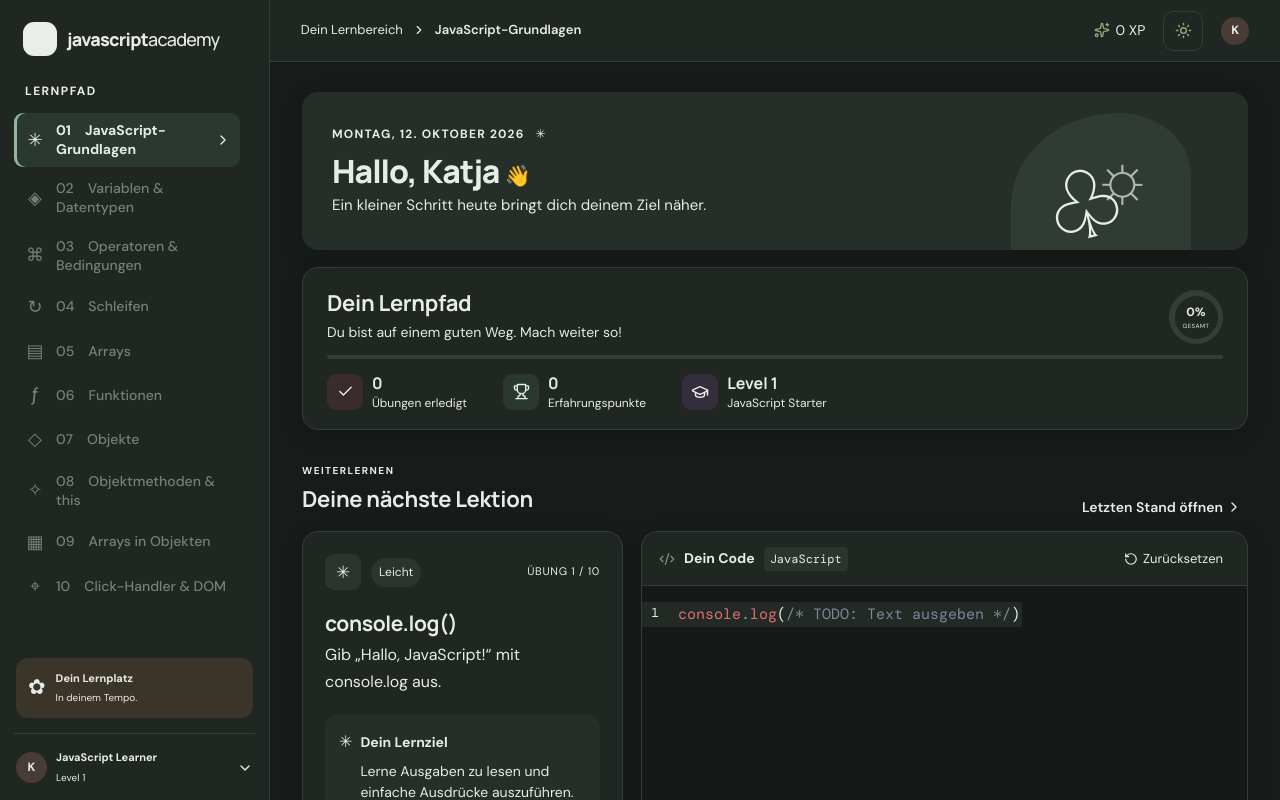
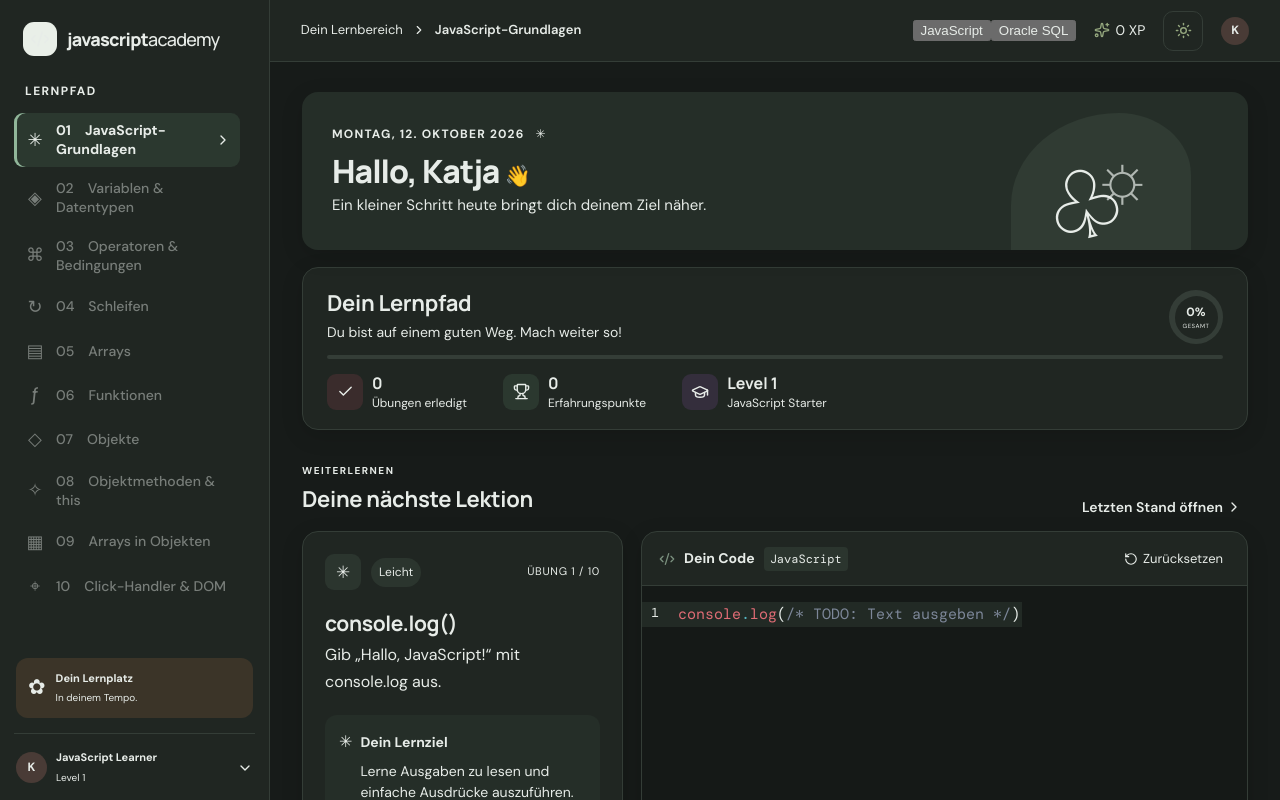
Before and after one commit to devbylima/JavaScript-Academy, a React (Vite) app: page / in a window 1280 px wide. Built offline with nearby package versions, Linux system fonts and the light colour scheme.

Commit message:
Extend JavaScript Academy learning and SQL path

```diff
--- a/src/main.jsx
+++ b/src/main.jsx
@@ -9,6 +9,8 @@ import { beginnerGuides, beginnerLessonText } from './data/beginnerExercises.js'
 import { chapterUnlocked, completeExercise, loadProgress, saveProgress } from './core/progress.js';
 import { gradeRun } from './core/grading.js';
 import { readTheme, saveTheme } from './core/theme.js';
+import { getPlaygroundType } from './core/playgrounds.js';
+import { SQLLearningPath } from './SQLLearningPath.jsx';
 import './styles.css';
 import './responsive-theme.css';
 
@@ -110,15 +112,32 @@ const chapters = topics.map((topic, ci) => ({...topic, id:ci+1, lesson:beginnerL
 
 function readProgress(){ return loadProgress(localStorage, chapters.reduce((n,c)=>n+c.exercises.length,0)); }
 function escapeScript(code){ return code.replace(/<\/script/gi, '<\\/script'); }
-function makeDocument(code, runId, checkCode = '', theme = 'light') {
+const defaultDomHtml = '<button id="action" type="button">Klick mich</button><button id="reset" type="button">Zurücksetzen</button><div id="output">0</div><ul id="list"></ul>';
+function makeDocument(code, runId, checkCode = '', theme = 'light', options = {}) {
   const safeCode=escapeScript(code), safeChecks=escapeScript(checkCode);
-  const colors=theme==='dark'?{page:'#171B19',surface:'#202622',text:'#E7ECE8',accent:'#91B69A',accentText:'#171B19',line:'#343D37'}:{page:'#f8f7f2',surface:'#fffefa',text:'#293632',accent:'#506d5b',accentText:'#ffffff',line:'#e9ebe5'};
-  return `<!doctype html><html><head><meta charset="utf-8"><meta http-equiv="Content-Security-Policy" content="default-src 'none'; script-src 'unsafe-inline'; style-src 'unsafe-inline'"><style>body{font:14px system-ui;color:${colors.text};padding:16px;background:${colors.page}}button{padding:8px 12px;border:1px solid ${colors.line};border-radius:7px;background:${colors.accent};color:${colors.accentText};margin:0 6px 8px 0}#output{padding:8px;background:${colors.surface};border:1px solid ${colors.line};border-radius:6px;min-height:20px}ul{padding-left:22px}</style></head><body><button id="action" type="button">Klick mich</button><button id="reset" type="button">Zurücksetzen</button><div id="output">0</div><ul id="list"></ul><script>
+  const html=options.starterHtml||defaultDomHtml;
+  const manual=JSON.stringify(options.manualInteraction||null).replace(/</g,'\\u003c');
+  const colors=theme==='dark'?{page:'#0A0A0B',surface:'#161619',text:'#F5F5F7',accent:'#A78BFA',accentText:'#0A0A0B',line:'#2B2B30'}:{page:'#f8f7f2',surface:'#fffefa',text:'#293632',accent:'#506d5b',accentText:'#ffffff',line:'#e9ebe5'};
+  return `<!doctype html><html><head><meta charset="utf-8"><meta http-equiv="Content-Security-Policy" content="default-src 'none'; script-src 'unsafe-inline'; style-src 'unsafe-inline'"><style>body{font:14px system-ui;color:${colors.text};padding:16px;background:${colors.page}}button{padding:8px 12px;border:1px solid ${colors.line};border-radius:7px;background:${colors.accent};color:${colors.accentText};margin:0 6px 8px 0;cursor:pointer}#output{padding:8px;background:${colors.surface};border:1px solid ${colors.line};border-radius:6px;min-height:20px}ul{padding-left:22px}</style></head><body>${html}<script>
     const runId=${JSON.stringify(runId)}, send=(type,value)=>parent.postMessage({source:'academy-runner',runId,type,value},'*');
+    const manual=${manual}; let manualStep=0;
     const logs=[], checks=[];
     console.log=(...args)=>{const line=args.map(value=>{try{return typeof value==='object'?JSON.stringify(value):String(value)}catch{return String(value)}}).join(' ');logs.push(line);send('log',line)};
     console.error=(...args)=>send('error',args.map(String).join(' '));
     window.onerror=message=>{send('error',String(message));return true};
+    if(manual?.steps?.length) document.addEventListener('click',event=>{
+      if(!event.isTrusted)return;
+      const step=manual.steps[manualStep];
+      if(!step||!event.target.closest(step.target))return;
+      setTimeout(()=>{
+        const checks=step.checks.map(check=>{const node=document.querySelector(check.selector);let actual='Element nicht gefunden';
+          if(node){if(check.type==='text')actual=node.textContent;else if(check.type==='childCount')actual=node.children.length;else if(check.type==='value')actual=node.value;else if(check.type==='class')actual=node.classList.contains(check.equals);}
+          return {label:check.selector,passed:String(actual)===String(check.equals),actual:String(actual)};
+        });
+        if(checks.every(check=>check.passed))manualStep+=1;
+        send('interaction',{checks,completed:manualStep>=manual.steps.length,step:manualStep,total:manual.steps.length});
+      },0);
+    },true);
     const __assert=(label,passed,actual=passed)=>checks.push({label:String(label),passed:Boolean(passed),actual:String(actual)});
     try{${safeCode}\n${safeChecks}\n}catch(error){send('error',error.name+': '+error.message)}
     send('done',{logs,checks});
@@ -126,6 +145,7 @@ function makeDocument(code, runId, checkCode = '', theme = 'light') {
 }
 function App(){
   const [theme,setTheme]=useState(()=>readTheme());
+  const [language,setLanguage]=useState(()=>{try{return localStorage.getItem('javascript-academy-language')==='sql'?'sql':'javascript';}catch{return 'javascript';}});
   const [progress,setProgress]=useState(readProgress);
   const [current,setCurrent]=useState(progress.last||'c1-1');
   const [code,setCode]=useState('');
@@ -143,15 +163,22 @@ function App(){
   const done=new Set(progress.done);
   useEffect(()=>{setCode(exercise.starter);setResult(null);setHint(0);setShowSolution(false);setPreviewDocument('');previewRunRef.current=null;if(previewTimerRef.current){clearTimeout(previewTimerRef.current);previewTimerRef.current=null;}setProgress(p=>({...p,last:exercise.id}));},[exercise]);
   useEffect(()=>{saveProgress(localStorage,progress);},[progress]);
-  useEffect(()=>{document.documentElement.dataset.theme=theme;document.documentElement.style.colorScheme=theme;saveTheme(theme);},[theme]);
+  useEffect(()=>{document.documentElement.dataset.theme=theme;document.documentElement.style.colorScheme=theme;const themeColor=document.querySelector('meta[name="theme-color"]');if(themeColor)themeColor.content=theme==='dark'?'#0A0A0B':'#f8f6f0';saveTheme(theme);},[theme]);
+  useEffect(()=>{try{localStorage.setItem('javascript-academy-language',language);}catch{/* storage may be disabled */}},[language]);
   useEffect(()=>{
     const onPreviewMessage=(event)=>{
       if(event.source!==previewRef.current?.contentWindow||event.data?.source!=='academy-runner'||event.data?.runId!==previewRunRef.current)return;
       if(event.data.type==='done'&&previewTimerRef.current){clearTimeout(previewTimerRef.current);previewTimerRef.current=null;}
+      if(event.data.type==='interaction'){
+        const interaction=event.data.value||{};
+        const grade=gradeRun({checks:Array.isArray(interaction.checks)?interaction.checks:[]});
+        if(interaction.completed&&grade.passed){setResult({...grade,status:'success',expected:exercise.expected,actual:`Interaktion ${interaction.step}/${interaction.total} erfolgreich`});setProgress(p=>completeExercise(p,exercise));}
+        else setResult({...grade,status:grade.passed?'awaiting-interaction':grade.status==='error'?'error':'incorrect',expected:exercise.expected,actual:`Interaktion ${interaction.step||0}/${interaction.total||0}`,error:grade.passed?null:'Das sichtbare Verhalten stimmt noch nicht. Prüfe den Event-Handler und versuche es erneut.'});
+      }
     };
     window.addEventListener('message',onPreviewMessage);
     return ()=>{window.removeEventListener('message',onPreviewMessage);if(previewTimerRef.current)clearTimeout(previewTimerRef.current);};
-  },[]);
+  },[exercise]);
   const unlocked=(id)=> chapterUnlocked(id,progress.done);
   function run(){
     setResult({status:'running',logs:[]});
@@ -161,7 +188,7 @@ function App(){
     frame.setAttribute('sandbox','allow-scripts');
     frame.title='Isolierte Verhaltensprüfung';
     frame.style.cssText='position:fixed;width:1px;height:1px;left:-10000px;border:0';
-    frame.srcdoc=makeDocument(code,runId,exercise.check||'',theme);
+    frame.srcdoc=makeDocument(code,runId,exercise.manualInteraction?'':exercise.check||'',theme,{starterHtml:exercise.starterHtml,manualInteraction:exercise.manualInteraction});
     document.body.append(frame);
     let logs=[], error=null, finished=false;
     const cleanup=()=>{window.removeEventListener('message',onMessage);frame.remove();};
@@ -174,6 +201,7 @@ function App(){
       if(event.data.type==='done'&&!finished){
         finished=true;clearTimeout(timer);cleanup();
         const received=event.data.value||{};
+        if(exercise.manualInteraction){setResult({status:'awaiting-interaction',logs:received.logs||logs,expected:exercise.expected,actual:'Code läuft. Klicke jetzt die passende Steuerfläche in der Live-Vorschau.'});return;}
         const grade=gradeRun({logs:received.logs||logs,checks:received.checks||[],error,expectedOutput:exercise.expected});
         setResult({...grade,logs:received.logs||logs,expected:exercise.expected});
         if(grade.passed)setProgress(p=>completeExercise(p,exercise));
@@ -190,19 +218,27 @@ function App(){
           setResult({status:'error',logs:[],error:'Die Vorschau wurde nach 1,5 s wegen eines möglichen Endloslaufs zurückgesetzt.'});
         }
       },1500);
-      setPreviewDocument(makeDocument(code,previewId,'',theme));
+      setPreviewDocument(makeDocument(code,previewId,'',theme,{starterHtml:exercise.starterHtml,manualInteraction:exercise.manualInteraction}));
     }
+  }
+  function resetPreview(){
+    const previewId=`preview-reset-${Date.now()}-${Math.random().toString(36).slice(2,6)}`;
+    previewRunRef.current=previewId;
+    if(previewTimerRef.current)clearTimeout(previewTimerRef.current);
+    previewTimerRef.current=setTimeout(()=>{if(previewRunRef.current===previewId){previewRunRef.current=null;previewTimerRef.current=null;setPreviewDocument('');setResult({status:'error',error:'Die Vorschau wurde nach 1,5 s zurückgesetzt. Prüfe auf eine Endlosschleife.'});}},1500);
+    setPreviewDocument(makeDocument(code,previewId,'',theme,{starterHtml:exercise.starterHtml,manualInteraction:exercise.manualInteraction}));
   }
   const exerciseIndex=Number(current.split('-')[1])-1;
   const next=chapter.exercises[exerciseIndex+1] || (unlocked(chapter.id+1)?chapters[chapter.id%chapters.length].exercises[0]:exercise);
   const percent=Math.round(done.size/total*100);
+  if(language==='sql') return <SQLLearningPath theme={theme} onThemeChange={()=>setTheme(t=>t==='dark'?'light':'dark')} onLanguageChange={setLanguage}/>;
   return <div className="app-shell">
     <aside className="sidebar"><a className="brand" href="#"><span className="brand-mark"><Code2 size={20}/></span><span>javascript<span className="brand-soft">academy</span></span></a>
       <div className="side-label">LERNPFAD</div><nav>{chapters.map(c=><button key={c.id} className={'chapter '+(chapter.id===c.id?'active':done.has(c.exercises[9].id)?'completed':unlocked(c.id)?'available':'locked')} aria-label={`Kapitel ${String(c.id).padStart(2,'0')}: ${c.title} — ${chapter.id===c.id?'aktuell':done.has(c.exercises[9].id)?'abgeschlossen':unlocked(c.id)?'freigeschaltet':'gesperrt'}`} title={c.title} disabled={!unlocked(c.id)} onClick={()=>setCurrent(c.exercises[0].id)}><span className="chapter-icon">{c.icon}</span><span className="chapter-name">{String(c.id).padStart(2,'0')}　{c.title}</span>{chapter.id===c.id?<ChevronRight size={16}/>:done.has(c.exercises[9].id)?<Check size={15} aria-label="Kapitel abgeschlossen"/>:null}</button>)}</nav>
       <div className="sidebar-bottom"><div className="streak"><span>✿</span><div><b>Dein Lernplatz</b><small>In deinem Tempo.</small></div></div><div className="profile"><div className="avatar">K</div><div><b>JavaScript Learner</b><small>Level {Math.floor(progress.xp/100)+1}</small></div><ChevronDown size={16}/></div></div>
     </aside>
     <main className="main">
-      <header className="topbar"><div className="crumb">Dein Lernbereich <ChevronRight size={14}/><b>{chapter.title}</b></div><div className="stats"><span className="xp"><Sparkles size={16}/> {progress.xp} XP</span><button type="button" className="theme-toggle" aria-label={theme==='dark'?'Light Mode aktivieren':'Dark Mode aktivieren'} title={theme==='dark'?'Light Mode aktivieren':'Dark Mode aktivieren'} onClick={()=>setTheme(t=>t==='dark'?'light':'dark')}>{theme==='dark'?<Sun size={17} aria-hidden="true"/>:<Moon size={17} aria-hidden="true"/>}</button><div className="avatar small">K</div></div></header>
+      <header className="topbar"><div className="crumb">Dein Lernbereich <ChevronRight size={14}/><b>{chapter.title}</b></div><div className="stats"><div className="language-toggle" role="group" aria-label="Lernsprache"><button type="button" aria-pressed="true">JavaScript</button><button type="button" onClick={()=>setLanguage('sql')}>Oracle SQL</button></div><span className="xp"><Sparkles size={16}/> {progress.xp} XP</span><button type="button" className="theme-toggle theme-toggle-main" aria-label={theme==='dark'?'Light Mode aktivieren':'Dark Mode aktivieren'} title={theme==='dark'?'Light Mode aktivieren':'Dark Mode aktivieren'} onClick={()=>setTheme(t=>t==='dark'?'light':'dark')}>{theme==='dark'?<Sun size={17} aria-hidden="true"/>:<Moon size={17} aria-hidden="true"/>}</button><div className="avatar small">K</div></div></header>
       <div className="content">
         <section className="welcome"><div><div className="eyebrow">MONTAG, 12. OKTOBER 2026 <span>✳</span></div><h1>Hallo, Katja <span>👋</span></h1><p>Ein kleiner Schritt heute bringt dich deinem Ziel näher.</p></div><div className="welcome-illustration"><span className="sun">☼</span><span className="plant">♧</span></div></section>
         <section className="overview"><div className="overview-head"><div><h2>Dein Lernpfad</h2><p>Du bist auf einem guten Weg. Mach weiter so!</p></div><div className="progress-ring" style={{'--progress':percent*3.6+'deg'}}><div><b>{percent}%</b><small>GESAMT</small></div></div></div><div className="progress-line"><span style={{width:percent+'%'}}/></div><div className="overview-metrics"><div><span className="metric-icon rose"><Check size={17}/></span><b>{done.size}<small>Übungen erledigt</small></b></div><div><span className="metric-icon sage"><Trophy size={17}/></span><b>{progress.xp}<small>Erfahrungspunkte</small></b></div><div><span className="metric-icon lilac"><GraduationCap size={18}/></span><b>Level {Math.floor(progress.xp/100)+1}<small>JavaScript Starter</small></b></div></div></section>
@@ -212,7 +248,7 @@ function App(){
           <div className="editor-panel"><div className="editor-head"><div><Code2 size={16}/><b>Dein Code</b><span>JavaScript</span></div><button className="reset" onClick={()=>{setCode(exercise.starter);setResult(null);setPreviewDocument('');previewRunRef.current=null;if(previewTimerRef.current){clearTimeout(previewTimerRef.current);previewTimerRef.current=null;}}}><RotateCcw size={14}/> Zurücksetzen</button></div><div className="code-area"><CodeMirror aria-label="JavaScript-Code bearbeiten" value={code} height="clamp(230px, 31vh, 400px)" theme={theme==='dark'?oneDark:'light'} extensions={[javascript()]} onChange={setCode} basicSetup={{lineNumbers:true,foldGutter:true,highlightActiveLine:true,indentOnInput:true}} /></div><div className="editor-footer"><span><span className="dot"/> Änderungen bleiben in diesem Browser</span><button className="run-button" onClick={run}><Play size={15} fill="currentColor"/> Code ausführen</button></div>
             <div className="output"><div className="output-head"><span><Terminal size={15}/> AUSGABE</span>{result&&<span className={'status '+result.status}>{result.status==='success'?'✓ Richtig':result.status==='running'?'Läuft …':result.status==='error'?'Fehler':'Noch nicht ganz'}</span>}</div><div className="output-body">{!result?<span className="muted">Starte deinen Code, um das Ergebnis zu sehen.</span>:result.status==='running'?<span className="muted">Code wird ausgeführt …</span>:<><pre>{result.error||result.actual||'(Keine Ausgabe)'}</pre>{result.status!=='error'&&<small>{result.status==='success'?'Prima! Deine Ausgabe stimmt.':`Erwartet: ${result.expected}`}</small>}</>}</div></div>
           </div>
-          {exercise.isDom&&<div className="preview-panel"><div className="editor-head"><div><Code2 size={16}/><b>Live-Vorschau</b><span>isoliertes HTML</span></div></div><iframe ref={previewRef} className="dom-preview" title="Interaktive DOM-Vorschau" sandbox="allow-scripts" srcDoc={previewDocument||'<!doctype html><meta charset="utf-8"><meta http-equiv="Content-Security-Policy" content="default-src \'none\'; style-src \'unsafe-inline\'"><button id="action">Klick mich</button><button id="reset">Zurücksetzen</button><div id="output">Hier erscheint die Änderung</div><ul id="list"></ul>'}/><p className="preview-note">Führe deinen Code aus und klicke anschließend die Elemente in dieser Vorschau.</p></div>}
+          {exercise.isDom&&<div className="preview-panel"><div className="editor-head"><div><Code2 size={16}/><b>Live-Vorschau</b><span>isoliertes HTML</span></div><button className="reset" onClick={resetPreview}><RotateCcw size={14}/> Vorschau zurücksetzen</button></div><iframe ref={previewRef} className="dom-preview" title="Interaktive DOM-Vorschau" sandbox="allow-scripts" srcDoc={previewDocument||makeDocument('',`idle-${exercise.id}`,'',theme,{starterHtml:exercise.starterHtml})}/><p className="preview-note">Führe den Code aus und klicke danach selbst auf die Elemente. Zurücksetzen behält deinen Code.</p></div>}
         </section>
         <section className="lesson-nav"><button onClick={()=>{const n=Number(current.split('-')[1]);if(n>1)setCurrent(`c${chapter.id}-${n-1}`)}} disabled={current.endsWith('-1')}>← Vorherige Übung</button><span>{done.size} von {total} Übungen abgeschlossen</span><button className="next-button" onClick={()=>setCurrent(next.id)}>Nächste Übung <ChevronRight size={15}/></button></section>
         <section className="chapters"><div className="section-title"><div><span className="section-kicker">DAS CURRICULUM</span><h2>Kapitel entdecken</h2></div><button className="text-button" onClick={()=>setCurrent('c1-1')}>Von vorn beginnen <RotateCcw size={14}/></button></div><div className="chapter-grid">{chapters.map(c=><button key={c.id} className={'chapter-card '+(!unlocked(c.id)?'locked':'')} title={!unlocked(c.id)?'Schließe das vorherige Kapitel ab, um dieses Kapitel freizuschalten.':'Kapitel wiederholen'} onClick={()=>unlocked(c.id)&&setCurrent(c.exercises[0].id)}><span className="card-icon">{c.icon}</span><small>KAPITEL {String(c.id).padStart(2,'0')} {!unlocked(c.id)&&'· GESPERRT'}</small><b>{c.title}</b><span className="card-progress">{c.exercises.filter(e=>done.has(e.id)).length} / 10 Übungen {unlocked(c.id)?<ChevronRight size={14}/>:<span aria-hidden="true">🔒</span>}</span></button>)}</div></section>
```
